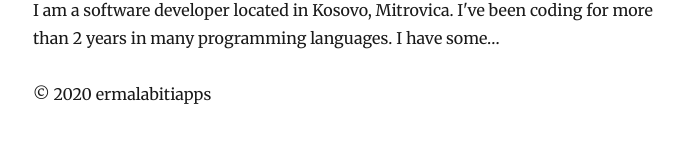
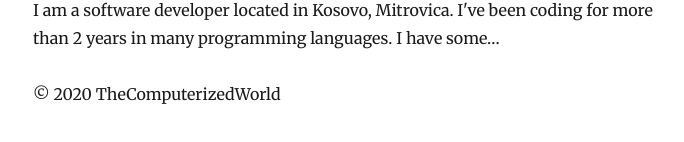
Before and after one commit to ermal-abiti/ermalabitiapps-blog, a Gatsby site: page / in a window 1280 px wide. Shown: the part 1104-1246 px from the top of the page, without its empty margins (292-976 px from the left). Built offline with nearby package versions, Linux system fonts and the light colour scheme; Gatsby itself is replaced by a stand-in of ours; some packages are replaced by stand-ins of ours.

Commit message:
Update layout.js

```diff
--- a/src/components/layout.js
+++ b/src/components/layout.js
@@ -59,7 +59,7 @@ const Layout = ({ location, title, children }) => {
       <header>{header}</header>
       <main>{children}</main>
       <footer>
-        © {new Date().getFullYear()} ermalabitiapps
+        © {new Date().getFullYear()} TheComputerizedWorld
       </footer>
     </div>
   )
```
